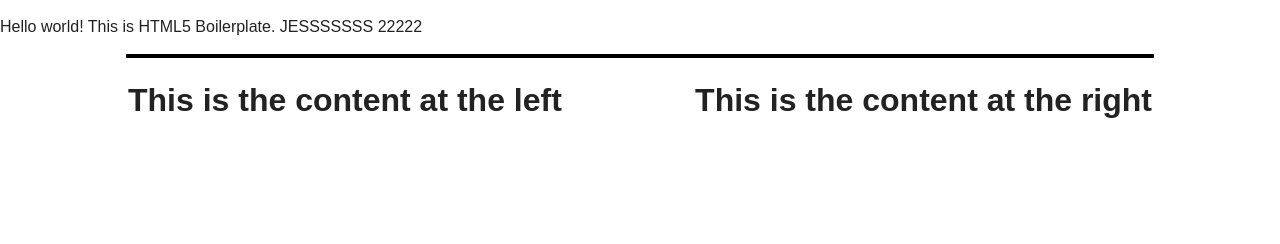
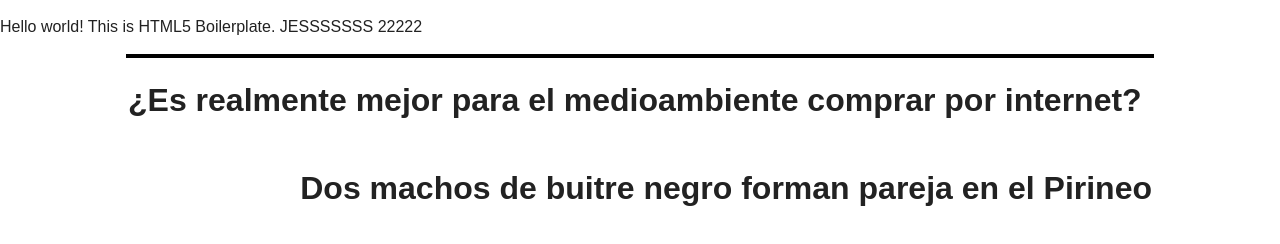
Before and after one commit to jescacena/conscience-book, a website: page src/index.html in a window 1280 px wide. Drawn offline with nearby package versions, Linux system fonts and the light colour scheme; files that its build step writes are made by us from their sources.

Commit message:
little step

```diff
--- a/gulpfile.js
+++ b/gulpfile.js
@@ -184,7 +184,7 @@ gulp.task('html', function () {
 });
 
 gulp.task('watch', function () {
-    gulp.watch(['./src/*.html','/src/css/*.css'], ['html']);
+    gulp.watch(['./src/*.html'], ['html']);
 });
 
 gulp.task('server', function (done) {
--- a/src/index.html
+++ b/src/index.html
@@ -24,11 +24,11 @@
 
         <div class="container">
             <section class="content-left">
-                <h1>This is the content at the left</h1>
+                <h1>¿Es realmente mejor para el medioambiente comprar por internet?</h1>
             </section>
 
             <section class="content-right">
-                <h1>This is the content at the right</h1>
+                <h1>Dos machos de buitre negro forman pareja en el Pirineo</h1>
             </section>
         </div>
 
```
Also changed, not shown: dist/css/main.css, dist/index.html.
